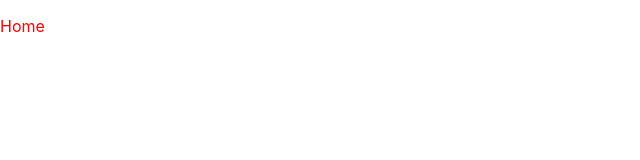
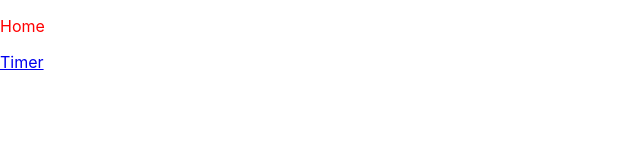
Before and after one commit to jeongtae/timer-pwa, a React (Create React App) app: page /#/ in a window 1280 px wide. Shown: the top 160 px of the page, without its empty margins (0-640 px from the left). Built offline with nearby package versions, Linux system fonts and the light colour scheme.

Commit message:
Route Timer

```diff
--- a/src/Components/App.js
+++ b/src/Components/App.js
@@ -1,12 +1,14 @@
 import React from "react";
 import { HashRouter as Router, Switch, Route } from "react-router-dom";
 import Home from "Routes/Home";
+import Timer from "Routes/Timer";
 
 function App() {
   return (
     <Router basename="webapps">
       <Switch>
         <Route exact={true} path={"/"} component={Home} />
+        <Route path={"/timer"} component={Timer} />
       </Switch>
     </Router>
   );
--- a/src/Routes/Home/Home.js
+++ b/src/Routes/Home/Home.js
@@ -1,6 +1,12 @@
 import React from "react";
 import styles from "./Home.module.scss";
+import { Link } from "react-router-dom";
 
 export default function() {
-  return <p>Home</p>;
+  return (
+    <>
+      <p>Home</p>
+      <Link to="timer">Timer</Link>
+    </>
+  );
 }
--- /dev/null
+++ b/src/Routes/Timer/Timer.js
@@ -0,0 +1,6 @@
+import React from "react";
+import styles from "./Timer.module.scss";
+
+export default function() {
+  return <p>Timer</p>;
+}
--- /dev/null
+++ b/src/Routes/Timer/Timer.module.scss
@@ -0,0 +1,5 @@
+@import "src/global";
+
+.title {
+  color: $primary-color;
+}
--- /dev/null
+++ b/src/Routes/Timer/index.js
@@ -0,0 +1 @@
+export { default } from "./Timer";
```
